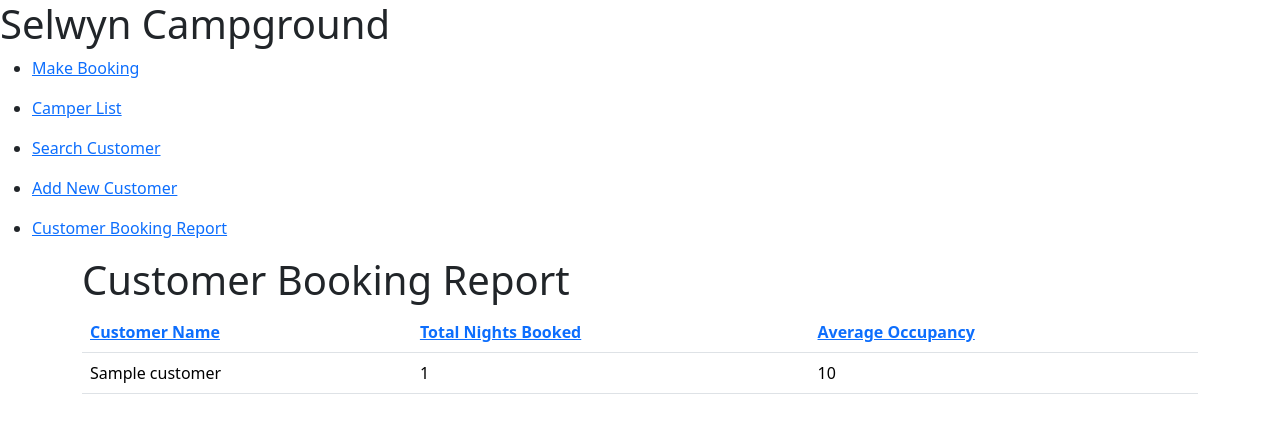
After one commit to TaiJoLo/scg, a Flask app: template templates/report.html in a window 1280 px wide. The commit adds this page. Shown: the top 433 px of the page. Run offline with Flask 3, Linux system fonts and the light colour scheme; the template is opened without the code that fills it: most values are stand-ins (such as "Sample title", 1, 10 or a date in 2020).

Commit message:
feat: add functionality to display a customer booking report
Implement a customer booking report feature that displays customer name, the total number of nights booked (combining past, current, and future bookings) and the average occupancy for each customer.

```diff
--- a/app.py
+++ b/app.py
@@ -171,3 +171,39 @@ def addcustomer():
 
     # Render the success page with a message
     return render_template("success.html", message="Customer successfully added!", customer_id=customer_id,fname=fname,sname=sname,email=email,phone=phone)
+
+@app.route("/report")
+def report():
+    sort_by = request.args.get('sort', 'name')  # Default sort by customer name
+    connection = getCursor()
+
+    # Query to get total nights and average occupancy for each customer, sorted by the selected column
+    sql_query = f"""
+    SELECT
+        c.customer_id,
+        CONCAT(c.firstname, ' ', c.familyname) AS name,
+        COUNT(b.booking_date) AS total_nights,
+        AVG(b.occupancy) AS average_occupancy
+    FROM
+        customers c
+    LEFT JOIN
+        bookings b ON c.customer_id = b.customer
+    GROUP BY
+        c.customer_id, c.firstname, c.familyname
+    ORDER BY
+        {sort_by} DESC;
+    """
+    connection.execute(sql_query)
+    report_data = connection.fetchall()
+
+    # Transform data into a list of dictionaries
+    customers = [
+        {
+            "name": row[1],
+            "total_nights": row[2],
+            "average_occupancy": round(row[3], 2) if row[3] is not None else 0
+        }
+        for row in report_data
+    ]
+
+    return render_template("report.html", customers=customers)
--- a/templates/base.html
+++ b/templates/base.html
@@ -26,6 +26,9 @@
       </ul>
       <ul>
         <li><a href="{{ url_for('editcustomer') }}">Add New Customer</a></li>
+      </ul>
+      <ul>
+        <li><a href="{{ url_for('report') }}">Customer Booking Report</a></li>
       </ul>
     </nav>
     <section class="content">
--- /dev/null
+++ b/templates/report.html
@@ -0,0 +1,24 @@
+{% extends "base.html" %} {% block title %}Customer Booking Report{% endblock %}
+{% block content %}
+<div class="container">
+  <h1>Customer Booking Report</h1>
+  <table class="table table-hover">
+    <thead class="thead-light">
+      <tr>
+        <th><a href="?sort=name">Customer Name</a></th>
+        <th><a href="?sort=total_nights">Total Nights Booked</a></th>
+        <th><a href="?sort=average_occupancy">Average Occupancy</a></th>
+      </tr>
+    </thead>
+    <tbody>
+      {% for customer in customers %}
+      <tr>
+        <td>{{ customer.name }}</td>
+        <td>{{ customer.total_nights }}</td>
+        <td>{{ customer.average_occupancy }}</td>
+      </tr>
+      {% endfor %}
+    </tbody>
+  </table>
+</div>
+{% endblock %}
```
